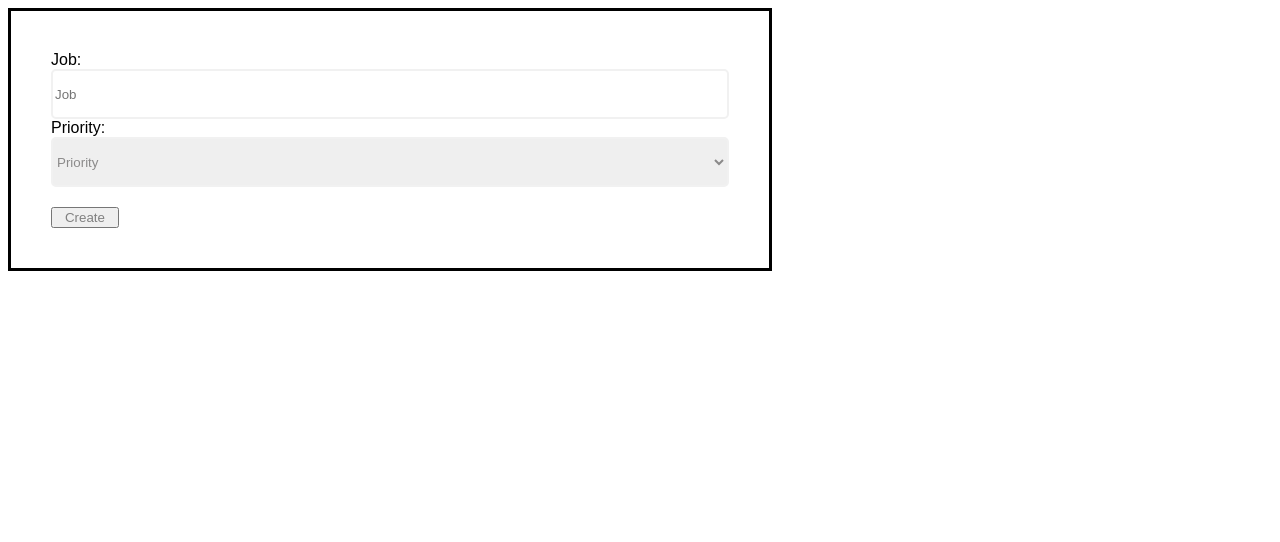
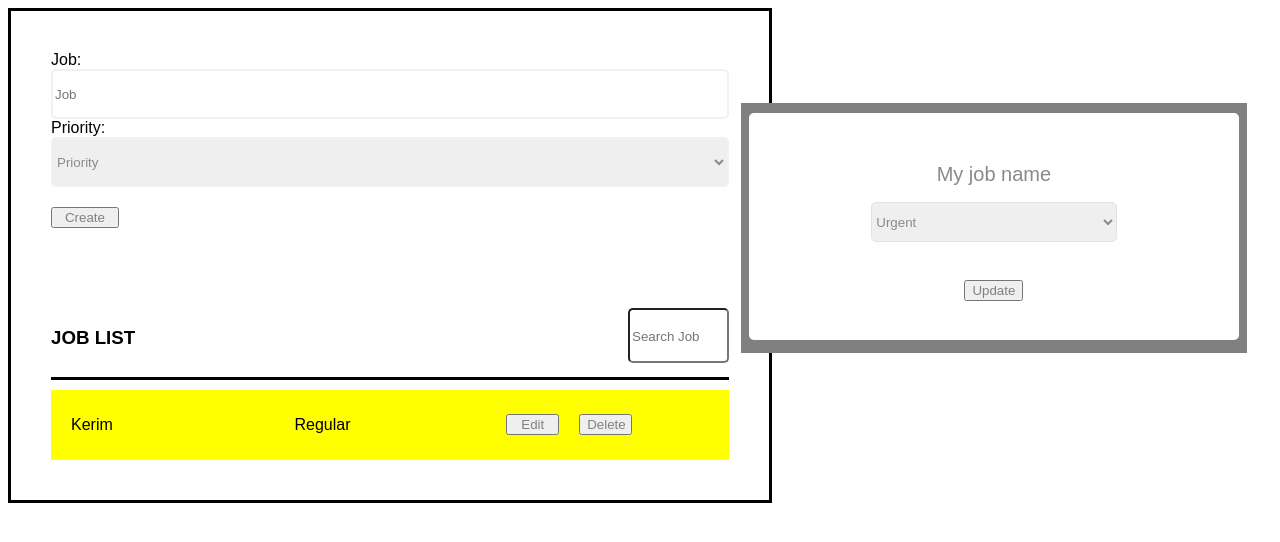
Before and after one commit to K-Nizamov/toDoApp, a React (Create React App) app: page / in a window 1280 px wide. Shown: the top 542 px of the page. Built offline with nearby package versions, Linux system fonts and the light colour scheme.

Commit message:
Add ToDo Section

```diff
--- a/src/App.js
+++ b/src/App.js
@@ -1,11 +1,18 @@
 import './App.scss';
 import JobForm from './components//JobForm/JobForm';
+import JobsContainer from './components/JobsContainer/JobsContainer';
+import PopUpScreen from './components/PopUpScreen/PopUpScreen';
 
 function App() {
   return (
-    <div className="App">
+    <>
+    <div className="job-form-wrapper-section">
       <JobForm/>
+      <JobsContainer/>
     </div>
+    <PopUpScreen/>
+
+    </>
   );
 }
 
--- a/src/App.scss
+++ b/src/App.scss
@@ -1,7 +1,7 @@
 
 @use 'index';
 
-.App {
+.job-form-wrapper-section {
     display: flex;
     flex-direction: column;
     border: solid
@@ -15,4 +15,5 @@
     border: solid 2px rgb(241, 241, 241);
     border-radius: 5px;
     box-sizing: border-box;
+    color: rgb(139, 138, 138)
 }
--- a/src/components/JobForm/JobDescription/JobDescription.js
+++ b/src/components/JobForm/JobDescription/JobDescription.js
@@ -1,4 +1,4 @@
-
+import './JobDescription.scss'
 function JobDescription() {
     return (
         <>
--- a/src/components/JobForm/JobForm.js
+++ b/src/components/JobForm/JobForm.js
@@ -1,4 +1,4 @@
-import style from './JobForm.scss'
+import './JobForm.scss'
 import JobDescription from './JobDescription/JobDescription';
 import JobSignificance from './JobSignificance/JobSignificance';
 function JobForm() {
--- a/src/components/JobForm/JobSignificance/JobSignificance.js
+++ b/src/components/JobForm/JobSignificance/JobSignificance.js
@@ -1,4 +1,4 @@
-import style from './JobSignificance.scss'
+import './JobSignificance.scss'
 
 function JobSignificance() {
     return (
--- /dev/null
+++ b/src/components/JobsContainer/JobElement.js
@@ -0,0 +1,15 @@
+function JobElement() {
+    return (
+        <>
+            <div className="li-wrapper" style={{ background: 'yellow' }}>
+                <li className="li-style">Kerim</li><li class="li-style">Regular</li>
+                <li className="li-style">
+                    <button className="record-section-btn">Edit</button>
+                    <button className="record-section-btn">Delete</button>
+                </li>
+            </div>
+        </>
+    );
+}
+
+export default JobElement;
--- /dev/null
+++ b/src/components/JobsContainer/JobsContainer.js
@@ -0,0 +1,20 @@
+import JobElement from './JobElement';
+import './JobsContainer.scss'
+
+function JobsContainer() {
+    return (
+        <>
+            <section className="to-do-section">
+                <article className="record-wrapper">
+                    <h1 className="header">JOB LIST</h1>
+                    <input className="header" id="search" type="text" placeholder="Search Job" />
+                </article>
+                <article className="record-container" id="divContainer">
+            <JobElement/>
+                </article>
+            </section>
+        </>
+    );
+}
+
+export default JobsContainer;
--- /dev/null
+++ b/src/components/JobsContainer/JobsContainer.scss
@@ -0,0 +1,46 @@
+.to-do-section {
+    margin: 40px;
+
+    .record-wrapper {
+        display: flex;
+        flex-flow: row wrap;
+        justify-content: space-between;
+        border-bottom: solid 3px black;
+
+        .header {
+            height: 50px;
+            border-radius: 5px;
+            margin-bottom: 0px;
+            padding-bottom: 0;
+            width: 7em;
+        }
+    }
+    .record-container {
+        display: flex;
+        flex-flow: column wrap;
+        margin-top: 10px;
+
+        .li-wrapper {
+            display: flex;
+            flex-flow: row wrap;
+            background-color: red;
+            max-height: 70px;
+        }
+        .li-style {
+            display: flex;
+            flex-grow: 1;
+            height: 70px;
+            padding-left: 20px;
+            align-items: center;
+            min-width: 30%;
+
+            .record-section-btn {
+                position: relative;
+                color: gray;
+                margin-left: 20px;
+                width: 25%;
+                right: 15%;
+            }
+        }
+    }
+}
--- /dev/null
+++ b/src/components/PopUpScreen/PopUpScreen.js
@@ -0,0 +1,19 @@
+import './PopUpScreen.scss'
+
+function PopUpScreen() {
+    return (
+        <div id="pop-up-screen">
+            <div id="pop-up-content">
+                <h2 id="pop-up-title">My job name</h2>
+                <select required id="pop-up-job-description">
+                    <option value="Urgent">Urgent</option>
+                    <option value="Regular">Regular</option>
+                    <option value="Trivial">Trivial</option>
+                </select>
+            </div>
+            <button type="submit" id="update-btn">Update</button>
+        </div>
+    );
+}
+
+export default PopUpScreen;
--- /dev/null
+++ b/src/components/PopUpScreen/PopUpScreen.scss
@@ -0,0 +1,52 @@
+#pop-up-screen {
+    display: block;
+    position: relative;
+    background-color: grey;
+    height: 250px;
+    width: 40%;
+    left: 58%;
+    bottom: 25em;
+    text-align: center;
+
+    #pop-up-content {
+        display: inline-block;
+        position: relative;
+        background-color: white;
+        margin-top: 10px;
+        height: 91%;
+        width: 97%;
+        border-radius: 5px;
+
+        #pop-up-title {
+            margin-top: 50px;
+            font-family: Arial, Helvetica, sans-serif;
+            color: rgb(139, 138, 138);
+            font-size: 20px;
+            font-weight: 500;
+        }
+
+        #pop-up-job-description:invalid {
+            color: rgb(139, 138, 138);
+            width: 50%;
+            height: 40px;
+            box-sizing: border-box;
+            border: solid 1px rgb(226, 226, 226);
+            border-radius: 5px;
+        }
+
+        #pop-up-job-description {
+            color: rgb(139, 138, 138);
+            width: 50%;
+            height: 40px;
+            box-sizing: border-box;
+            border: solid 1px rgb(226, 226, 226);
+            border-radius: 5px;
+        }
+    }
+
+    #update-btn {
+        position: relative;
+        color: gray;
+        bottom: 60px;
+    }
+}
```
